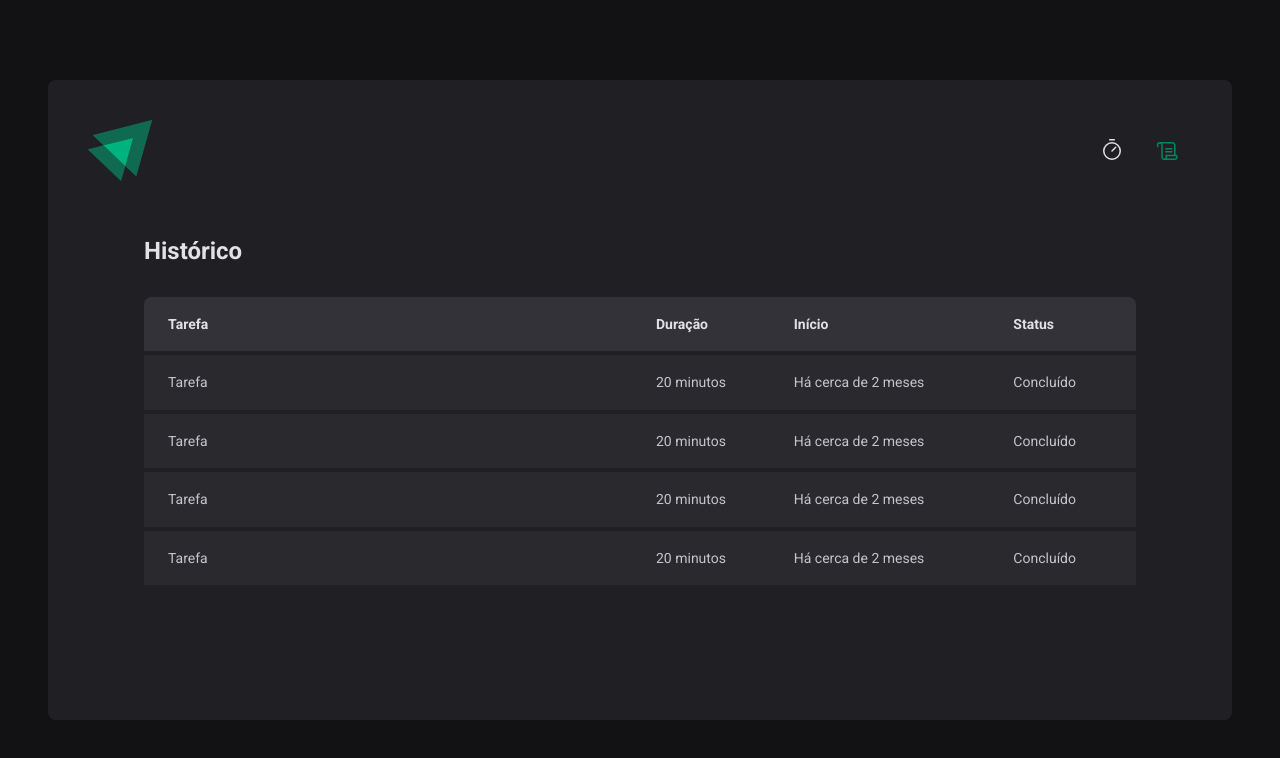
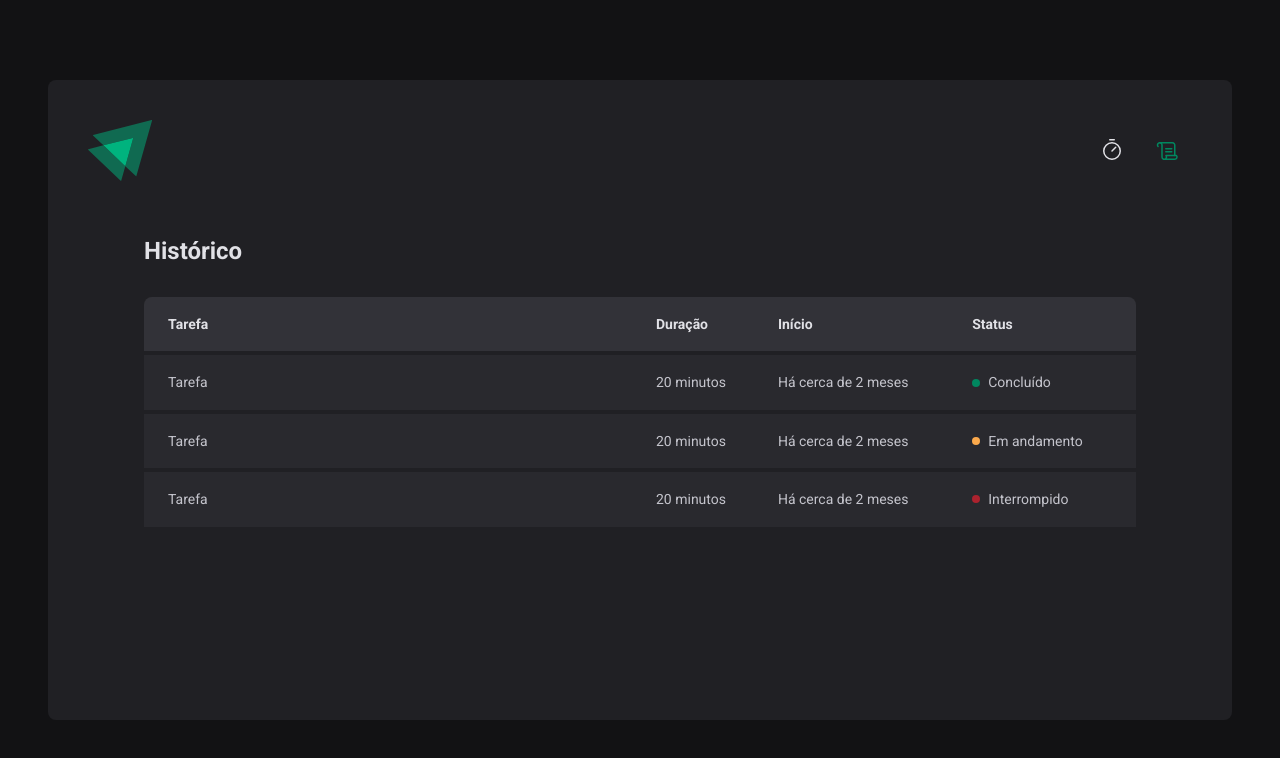
Before and after one commit to luucasmorato/timer, a React (Vite) app: page /history in a window 1280 px wide. Shown: the top 758 px of the page. Built offline with nearby package versions, Linux system fonts and the light colour scheme.

Commit message:
create status component

```diff
--- a/src/pages/History/index.tsx
+++ b/src/pages/History/index.tsx
@@ -1,4 +1,4 @@
-import { HistoryContainer, HistoryList } from './styles'
+import { HistoryContainer, HistoryList, Status } from './styles'
 
 export const History = () => {
   return (
@@ -20,25 +20,25 @@
               <td>Tarefa</td>
               <td>20 minutos</td>
               <td>Há cerca de 2 meses</td>
-              <td>Concluído</td>
+              <td>
+                <Status statusColor="green">Concluído</Status>
+              </td>
             </tr>
             <tr>
               <td>Tarefa</td>
               <td>20 minutos</td>
               <td>Há cerca de 2 meses</td>
-              <td>Concluído</td>
+              <td>
+                <Status statusColor="yellow">Em andamento</Status>
+              </td>
             </tr>
             <tr>
               <td>Tarefa</td>
               <td>20 minutos</td>
               <td>Há cerca de 2 meses</td>
-              <td>Concluído</td>
-            </tr>
-            <tr>
-              <td>Tarefa</td>
-              <td>20 minutos</td>
-              <td>Há cerca de 2 meses</td>
-              <td>Concluído</td>
+              <td>
+                <Status statusColor="red">Interrompido</Status>
+              </td>
             </tr>
           </tbody>
         </table>
--- a/src/pages/History/styles.ts
+++ b/src/pages/History/styles.ts
@@ -60,3 +60,28 @@
     }
   }
 `
+
+const STATUS_COLOR = {
+  yellow: 'yellow-500',
+  red: 'red-500',
+  green: 'green-500',
+} as const
+
+interface StatusProps {
+  statusColor: keyof typeof STATUS_COLOR
+}
+
+export const Status = styled.span<StatusProps>`
+  display: flex;
+  align-items: center;
+  gap: 0.5rem;
+
+  &::before {
+    content: '';
+
+    width: 0.5rem;
+    height: 0.5rem;
+    border-radius: 9999px;
+    background: ${(props) => props.theme[STATUS_COLOR[props.statusColor]]};
+  }
+`
```
